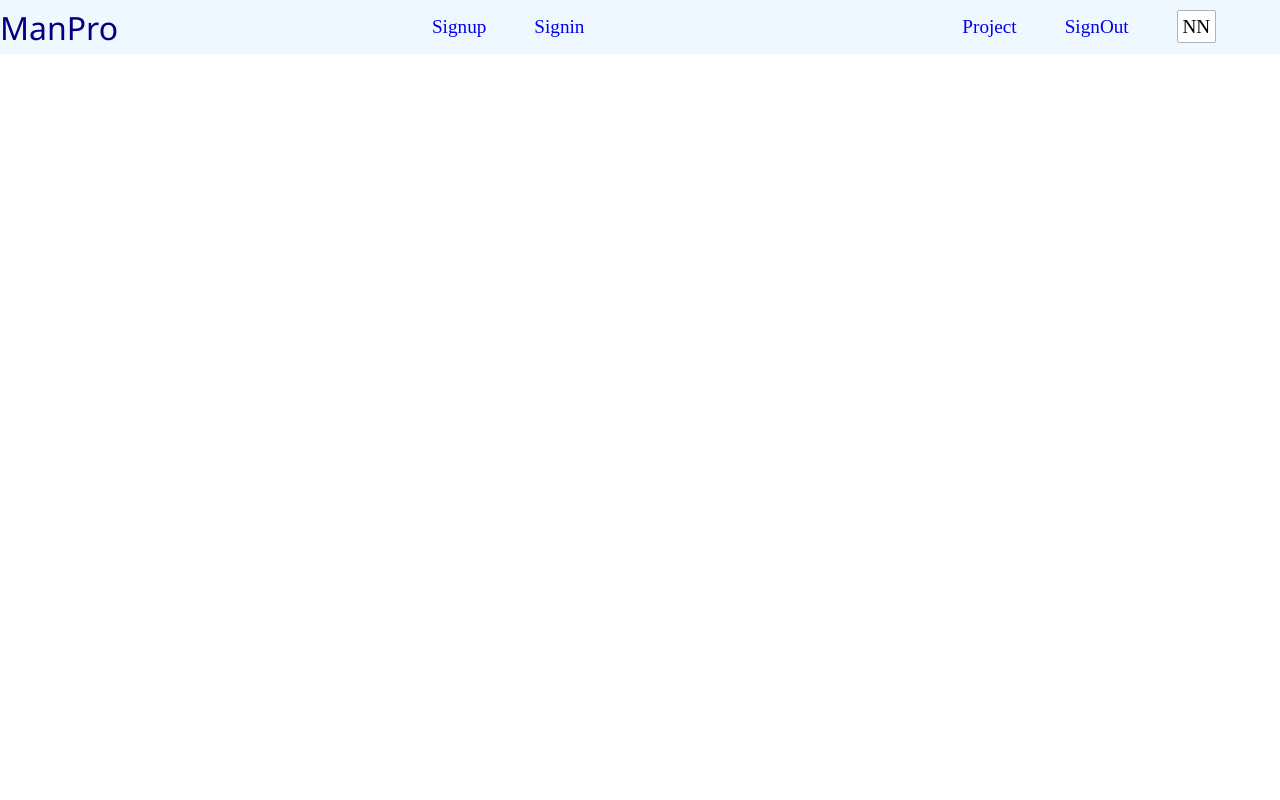
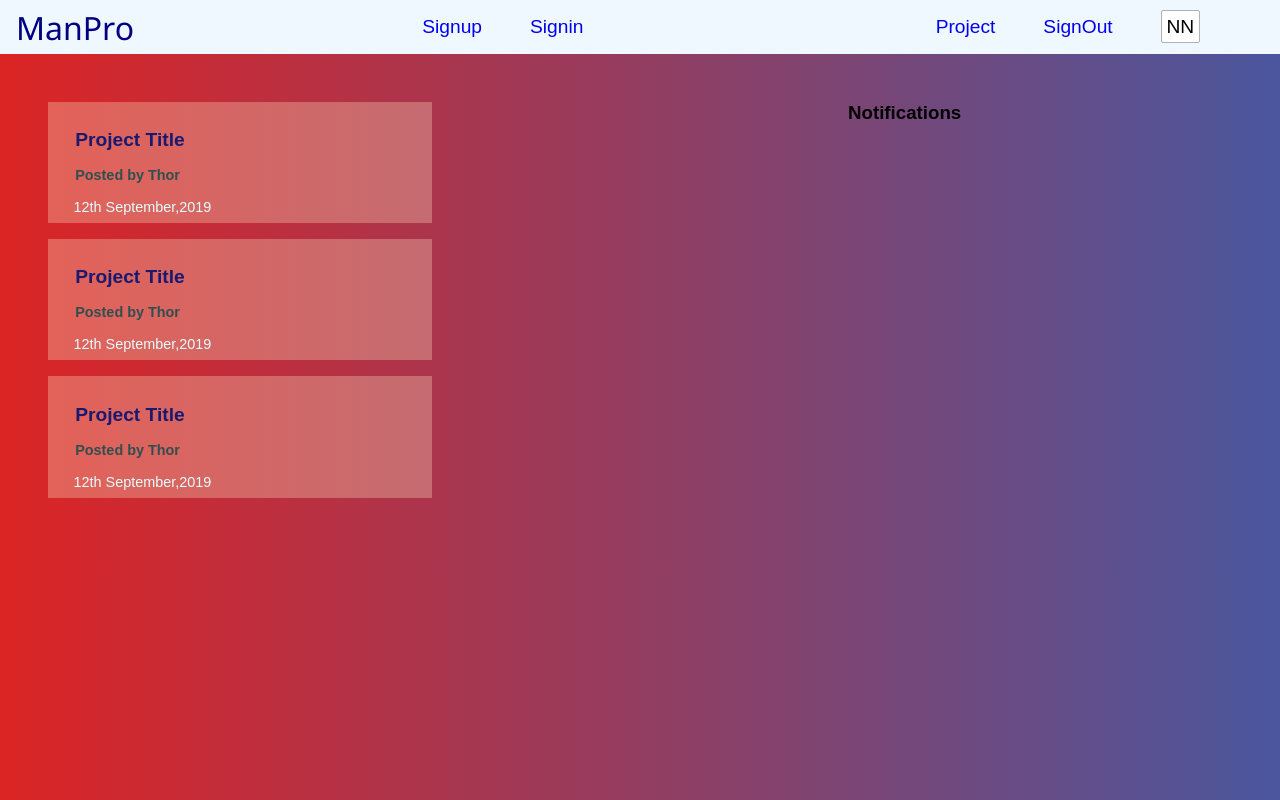
Before and after one commit to Arjun0o/manpro, a React app: page / in a window 1280 px wide. Built offline with nearby package versions, Linux system fonts and the light colour scheme.

Commit message:
Worked on the Dashboard component and it's styling

```diff
--- a/package.json
+++ b/package.json
@@ -21,9 +21,11 @@
     "@babel/preset-react": "^7.0.0",
     "babel-loader": "^8.0.6",
     "css-loader": "^3.2.0",
+    "file-loader": "^4.2.0",
     "html-webpack-plugin": "^3.2.0",
     "mini-css-extract-plugin": "^0.8.0",
     "style-loader": "^1.0.0",
+    "url-loader": "^2.1.0",
     "webpack": "^4.39.3",
     "webpack-cli": "^3.3.8",
     "webpack-dev-server": "^3.8.0"
--- a/src/App.js
+++ b/src/App.js
@@ -1,6 +1,7 @@
 import React, { Component } from 'react';
-import { BrowserRouter } from 'react-router-dom';
+import { BrowserRouter, Switch, Route } from 'react-router-dom';
 import Navbar from './components/layout/Navbar';
+import Dashboard from './components/dashboard/Dashboard';
 
 class App extends Component {
     render() {
@@ -8,6 +9,9 @@ class App extends Component {
             <BrowserRouter>
                 <div>
                     <Navbar />
+                    <Switch>
+                        <Route path='/' component={Dashboard} />
+                    </Switch>
                 </div>
             </BrowserRouter>
         )
--- a/src/components/dashboard/Dashboard.js
+++ b/src/components/dashboard/Dashboard.js
@@ -0,0 +1,20 @@
+import React, { Component } from 'react';
+import styles from './Dashboard.module.css';
+import Notifications from './Notifications';
+import ProjectList from '../projects/ProjectList';
+
+class Dashboard extends Component {
+    render() {
+        return (
+            <div className={styles.container}>
+                <div>
+                    <ProjectList />
+                </div>
+                <div>
+                    <Notifications />
+                </div>
+            </div>
+        )
+    }
+}
+export default Dashboard;
--- /dev/null
+++ b/src/components/dashboard/Dashboard.module.css
@@ -0,0 +1,8 @@
+.container{
+    min-width: 100%;
+    padding: 3rem;
+    display: grid;
+    grid-template-columns: 1fr 0.5fr;
+    grid-gap: 2rem;
+    justify-content: space-between;
+}
--- a/src/components/dashboard/Notifications.js
+++ b/src/components/dashboard/Notifications.js
@@ -0,0 +1,11 @@
+import React from 'react'
+
+const Notifications = () => {
+    return (
+        <div>
+            <h3>Notifications</h3>
+        </div>
+    )
+}
+
+export default Notifications;
--- a/src/components/layout/Navbar.module.css
+++ b/src/components/layout/Navbar.module.css
@@ -10,4 +10,5 @@
     display:flex;
     justify-content: space-between;
     align-items: center;
+    padding:0 1rem 0 1rem;
 }
--- a/src/components/projects/ProjectList.js
+++ b/src/components/projects/ProjectList.js
@@ -0,0 +1,25 @@
+import React from 'react';
+import styles from './ProjectList.module.css';
+
+const ProjectList = () => {
+    return (
+        <div>
+            <div className={styles.card}>
+                <h3 className={styles.title}>Project Title</h3>
+                <p className={styles.posted}>Posted by Thor</p>
+                <p className={styles.footer}>12th September,2019</p>
+            </div>
+            <div className={styles.card}>
+                <h3 className={styles.title}>Project Title</h3>
+                <p className={styles.posted}>Posted by Thor</p>
+                <p className={styles.footer}>12th September,2019</p>
+            </div>
+            <div className={styles.card}>
+                <h3 className={styles.title}>Project Title</h3>
+                <p className={styles.posted}>Posted by Thor</p>
+                <p className={styles.footer}>12th September,2019</p>
+            </div>
+        </div>
+    )
+}
+export default ProjectList;
--- /dev/null
+++ b/src/components/projects/ProjectList.module.css
@@ -0,0 +1,27 @@
+.card{
+    width: 50%;
+    background: rgba(255,235,200,0.3);
+    text-align: left;
+    padding:1.7rem;
+    position: relative;
+    margin-bottom: 1rem;
+}
+.title{
+    color:#191970;
+    font-size: 1.2rem;
+    margin-bottom:1rem;
+}
+.posted{
+    margin-bottom: 0.8rem;
+    color:#2F4F4F;
+    font-weight: 600;
+    font-size: 0.9rem;
+}
+.footer{
+    position: absolute;
+    left:1.6rem;
+    bottom:0.5rem;
+    font-size: 0.9rem;
+    color:#E0FFFF;
+    font-weight: 100;
+}
--- a/src/index.css
+++ b/src/index.css
@@ -3,3 +3,9 @@
     margin:0;
     box-sizing: border-box;
 }
+body{
+    min-height: 100%;
+    font-family: sans-serif;
+    background: linear-gradient(to right,#dc2424
+    ,#4a569d)
+}
--- a/webpack.config.js
+++ b/webpack.config.js
@@ -29,7 +29,8 @@ module.exports = {
                 use: {
                     loader: 'babel-loader'
                 }
-            }
+            },
+            { test: /\.(png|jpg)$/, loader: 'url-loader?limit=8192' }
         ]
     },
     devServer: {
```
Also changed, not shown: src/background.jpg (added), 1 other file (tests, documents, lock files or other folders).
